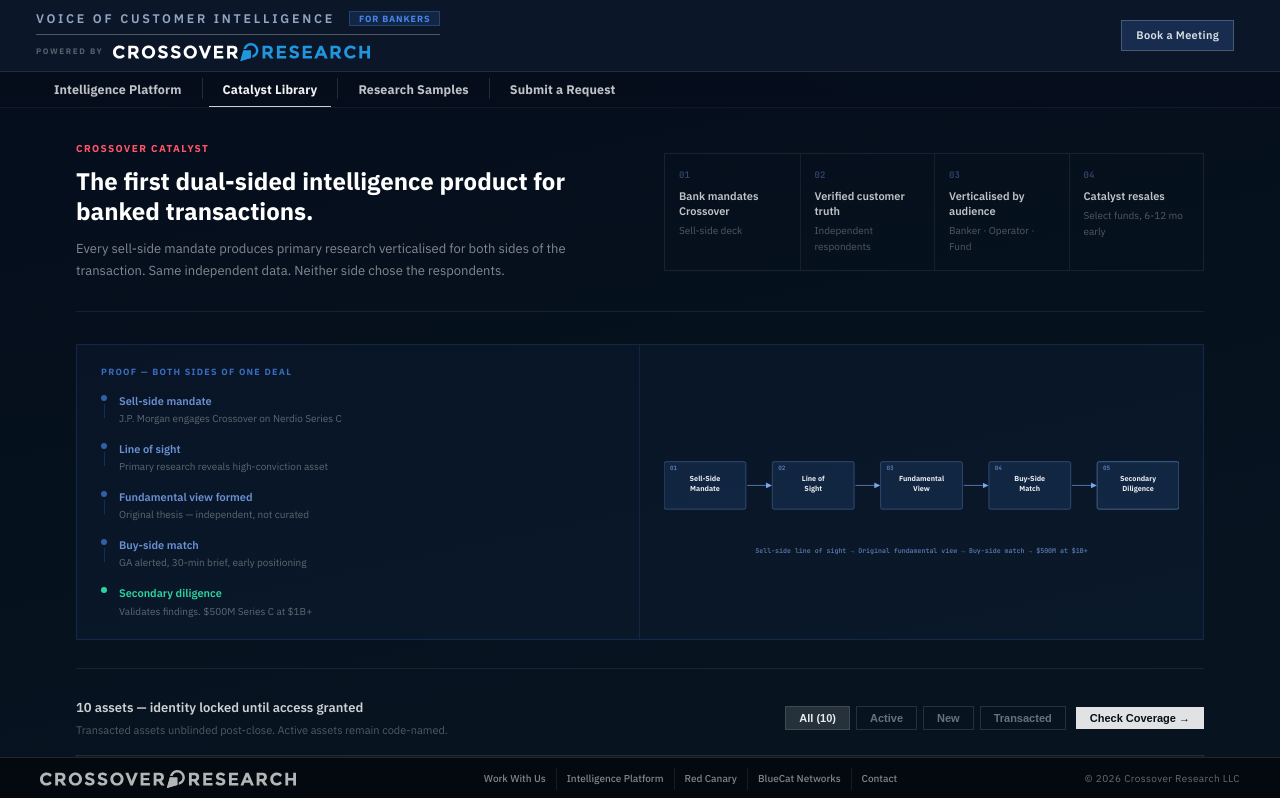
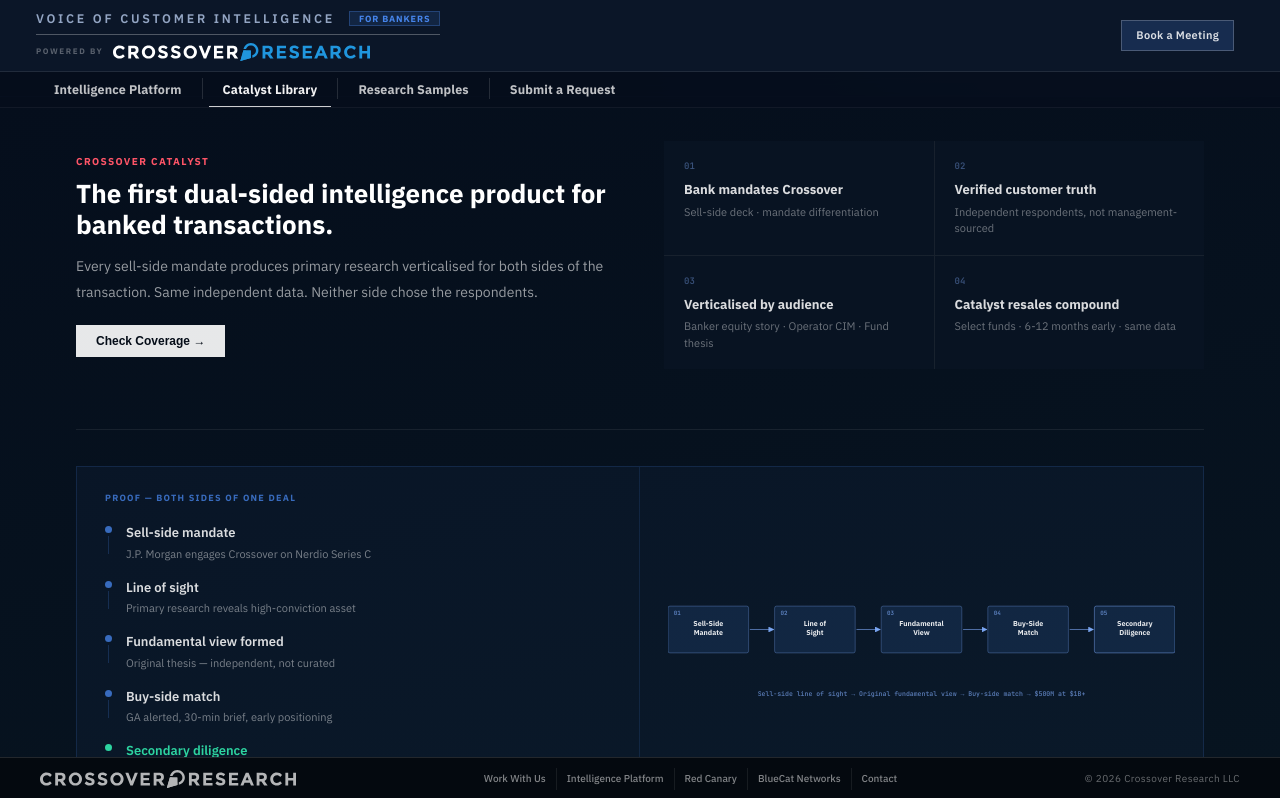
Before and after one commit to Crossover-Research/sell-side-overview-site, a Next.js app: page /catalyst in a window 1280 px wide. Shown: the top 798 px of the page. Built offline with nearby package versions, Linux system fonts and the light colour scheme.

Commit message:
fix: catalyst page readability — 2x2 model grid, larger text, better proof section spacing

```diff
--- a/app/catalyst/page.tsx
+++ b/app/catalyst/page.tsx
@@ -155,38 +155,43 @@ export default function CatalystPage() {
         <div className="ib-inner">
 
           {/* Header row */}
-          <div style={{ display:'grid',gridTemplateColumns:'1fr 1fr',gap:48,alignItems:'center',marginBottom:32,paddingBottom:28,borderBottom:'1px solid rgba(255,255,255,.07)' }}>
+          <div style={{ marginBottom:36,paddingBottom:32,borderBottom:'1px solid rgba(255,255,255,.07)' }}>
+            <div style={{ display:'grid',gridTemplateColumns:'1fr 1fr',gap:48,alignItems:'center',marginBottom:28 }}>
               <div>
                 <div className="ib-section-eyebrow">Crossover Catalyst</div>
-              <h2 style={{ fontSize:24,fontWeight:700,color:'#fff',lineHeight:1.25,marginBottom:12,marginTop:8 }}>
+                <h2 style={{ fontSize:26,fontWeight:700,color:'#fff',lineHeight:1.2,marginBottom:14,marginTop:8 }}>
                   The first dual-sided intelligence product for banked transactions.
                 </h2>
-              <p style={{ fontSize:13,color:'rgba(255,255,255,.5)',lineHeight:1.75,marginBottom:0 }}>
+                <p style={{ fontSize:14,color:'rgba(255,255,255,.58)',lineHeight:1.8,marginBottom:20 }}>
                   Every sell-side mandate produces primary research verticalised for both sides of the transaction.
                   Same independent data. Neither side chose the respondents.
                 </p>
+                <button onClick={()=>setRequestOpen(true)} style={{ background:'rgba(255,255,255,.9)',color:'#050d18',border:'none',padding:'9px 20px',fontSize:12,fontWeight:700,cursor:'pointer' }}>
+                  Check Coverage &rarr;
+                </button>
               </div>
-            {/* 4-step horizontal model */}
-            <div style={{ display:'grid',gridTemplateColumns:'repeat(4,1fr)',gap:0,border:'1px solid rgba(255,255,255,.08)' }}>
+              {/* 4-step model — bigger, more readable */}
+              <div style={{ display:'grid',gridTemplateColumns:'1fr 1fr',gridTemplateRows:'1fr 1fr',gap:1,background:'rgba(255,255,255,.07)' }}>
                 {[
-                { n:'01', label:'Bank mandates Crossover', sub:'Sell-side deck' },
-                { n:'02', label:'Verified customer truth', sub:'Independent respondents' },
-                { n:'03', label:'Verticalised by audience', sub:'Banker · Operator · Fund' },
-                { n:'04', label:'Catalyst resales', sub:'Select funds, 6-12 mo early' },
+                  { n:'01', label:'Bank mandates Crossover', sub:'Sell-side deck · mandate differentiation' },
+                  { n:'02', label:'Verified customer truth', sub:'Independent respondents, not management-sourced' },
+                  { n:'03', label:'Verticalised by audience', sub:'Banker equity story · Operator CIM · Fund thesis' },
+                  { n:'04', label:'Catalyst resales compound', sub:'Select funds · 6-12 months early · same data' },
                 ].map(({n,label,sub},i)=>(
-                <div key={i} style={{ padding:'14px 14px',borderLeft:i>0?'1px solid rgba(255,255,255,.07)':'none' }}>
-                  <div style={{ fontSize:9,fontWeight:700,color:'rgba(130,175,255,.35)',fontFamily:'JetBrains Mono,monospace',marginBottom:6 }}>{n}</div>
-                  <div style={{ fontSize:11,fontWeight:600,color:'rgba(255,255,255,.75)',lineHeight:1.35,marginBottom:4 }}>{label}</div>
-                  <div style={{ fontSize:10,color:'rgba(255,255,255,.3)' }}>{sub}</div>
+                  <div key={i} style={{ padding:'18px 20px',background:'rgba(8,18,34,.95)' }}>
+                    <div style={{ fontSize:9,fontWeight:700,color:'rgba(130,175,255,.4)',fontFamily:'JetBrains Mono,monospace',marginBottom:8 }}>{n}</div>
+                    <div style={{ fontSize:13,fontWeight:700,color:'rgba(255,255,255,.85)',lineHeight:1.3,marginBottom:5 }}>{label}</div>
+                    <div style={{ fontSize:11,color:'rgba(255,255,255,.4)',lineHeight:1.5 }}>{sub}</div>
                   </div>
                 ))}
               </div>
             </div>
+          </div>
 
-          {/* Nerdio proof — vertical stack */}
-          <div style={{ display:'grid',gridTemplateColumns:'1fr 1fr',gap:0,marginBottom:28,border:'1px solid rgba(77,144,254,.15)',background:'rgba(77,144,254,.04)' }}>
-            <div style={{ padding:'20px 24px',borderRight:'1px solid rgba(77,144,254,.12)' }}>
-              <div style={{ fontSize:9,fontWeight:700,letterSpacing:'.14em',textTransform:'uppercase',color:'rgba(77,144,254,.7)',marginBottom:12 }}>Proof &mdash; Both Sides of One Deal</div>
+          {/* Nerdio proof */}
+          <div style={{ display:'grid',gridTemplateColumns:'1fr 1fr',gap:0,marginBottom:32,border:'1px solid rgba(77,144,254,.15)',background:'rgba(77,144,254,.04)' }}>
+            <div style={{ padding:'24px 28px',borderRight:'1px solid rgba(77,144,254,.12)' }}>
+              <div style={{ fontSize:9,fontWeight:700,letterSpacing:'.14em',textTransform:'uppercase',color:'rgba(77,144,254,.7)',marginBottom:16 }}>Proof &mdash; Both Sides of One Deal</div>
               {[
                 { step:'Sell-side mandate', detail:'J.P. Morgan engages Crossover on Nerdio Series C' },
                 { step:'Line of sight', detail:'Primary research reveals high-conviction asset' },
@@ -194,19 +199,19 @@ export default function CatalystPage() {
                 { step:'Buy-side match', detail:'GA alerted, 30-min brief, early positioning' },
                 { step:'Secondary diligence', detail:'Validates findings. $500M Series C at $1B+' },
               ].map(({step,detail},i,arr)=>(
-                <div key={i} style={{ display:'flex',gap:12,alignItems:'flex-start',marginBottom:i<arr.length-1?10:0 }}>
+                <div key={i} style={{ display:'flex',gap:14,alignItems:'flex-start',marginBottom:i<arr.length-1?14:0 }}>
                   <div style={{ display:'flex',flexDirection:'column',alignItems:'center',flexShrink:0 }}>
-                    <div style={{ width:6,height:6,borderRadius:'50%',background:i===arr.length-1?'#2dd4a0':'rgba(77,144,254,.6)',marginTop:3 }} />
-                    {i<arr.length-1&&<div style={{ width:1,height:14,background:'rgba(77,144,254,.2)',marginTop:3 }} />}
+                    <div style={{ width:7,height:7,borderRadius:'50%',background:i===arr.length-1?'#2dd4a0':'rgba(77,144,254,.7)',marginTop:4 }} />
+                    {i<arr.length-1&&<div style={{ width:1,height:18,background:'rgba(77,144,254,.2)',marginTop:3 }} />}
                   </div>
-                  <div style={{ paddingBottom:i<arr.length-1?4:0 }}>
-                    <div style={{ fontSize:11,fontWeight:600,color:i===arr.length-1?'#2dd4a0':'rgba(130,175,255,.8)',marginBottom:1 }}>{step}</div>
-                    <div style={{ fontSize:10,color:'rgba(255,255,255,.35)',lineHeight:1.5 }}>{detail}</div>
+                  <div>
+                    <div style={{ fontSize:13,fontWeight:600,color:i===arr.length-1?'#2dd4a0':'rgba(255,255,255,.85)',marginBottom:2 }}>{step}</div>
+                    <div style={{ fontSize:11,color:'rgba(255,255,255,.45)',lineHeight:1.55 }}>{detail}</div>
                   </div>
                 </div>
               ))}
             </div>
-            <div style={{ padding:'20px 24px',display:'flex',alignItems:'center' }}>
+            <div style={{ padding:'24px 28px',display:'flex',alignItems:'center',justifyContent:'center' }}>
               <FlywheelDiagram />
             </div>
           </div>
```
Lines whose indentation alone changed are shown as unchanged.
